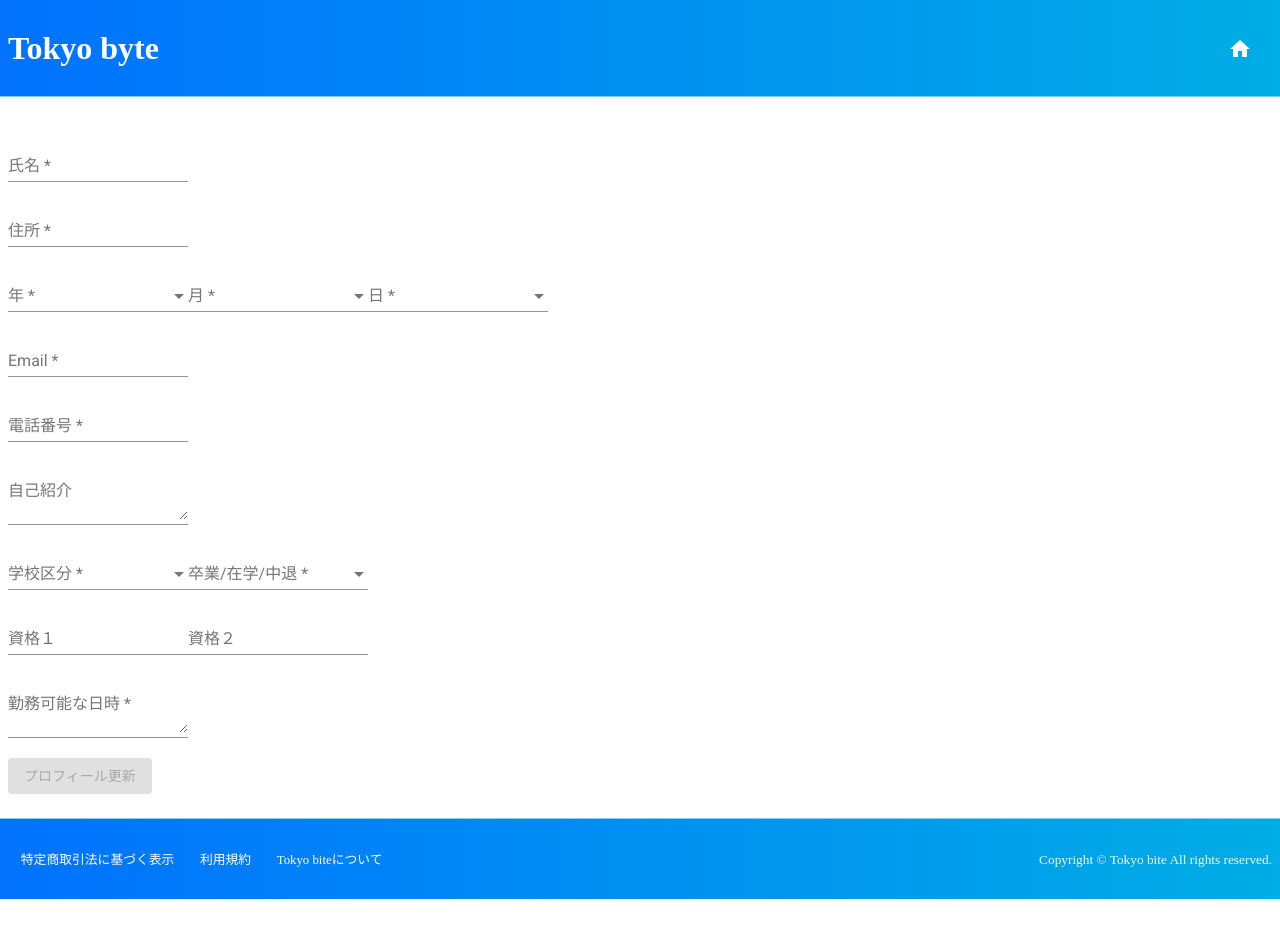
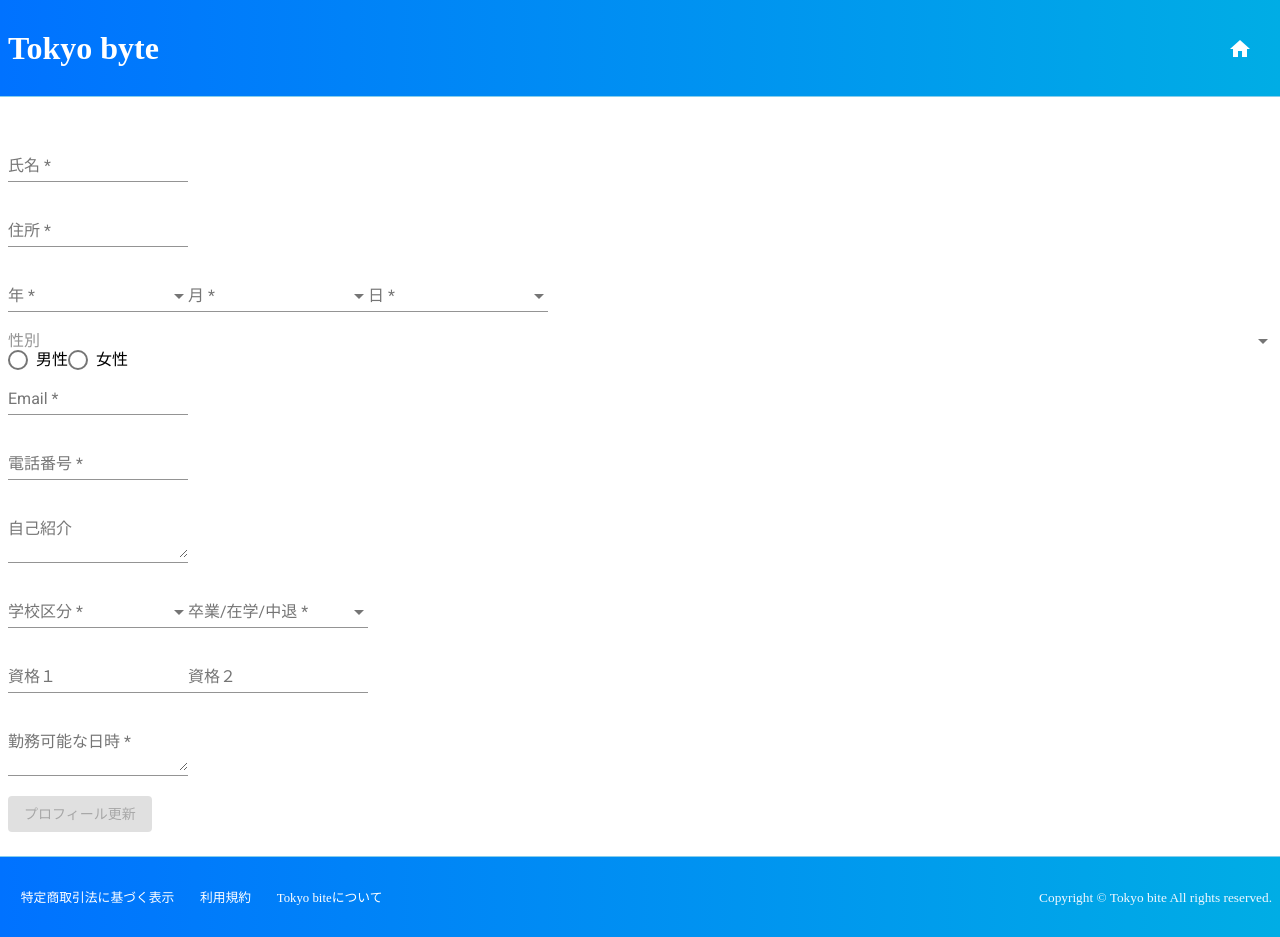
Before and after one commit to cameron-s-dev/angular-jobapp, an Angular app: page /profile in a window 1280 px wide. Before the commit the page ends 899 px from the top, so only its background shows below. Built offline with nearby package versions, Linux system fonts and the light colour scheme.

Commit message:
refactor(profile): 性別のところコメントアウト解除

```diff
--- a/src/app/profile/profile/profile.component.html
+++ b/src/app/profile/profile/profile.component.html
@@ -38,14 +38,13 @@
   </mat-form-field>
   </div>
 
-    <!-- <div>
+    <div>
       <mat-select placeholder="性別"></mat-select>
-      <mat-radio-group formGroupName="gender" required>
-        <mat-radio-button formControlName="men">男性</mat-radio-button>
-        <mat-radio-button formControlName="women">女性</mat-radio-button>
-        <mat-error *ngIf="genderControl.hasError('required')">どちらか選択してください</mat-error>
+      <mat-radio-group formControlName="gender" required>
+        <mat-radio-button value="male">男性</mat-radio-button>
+        <mat-radio-button value="female">女性</mat-radio-button>
       </mat-radio-group>
-    </div> -->
+    </div>
 
     <div>
       <mat-form-field>
```
